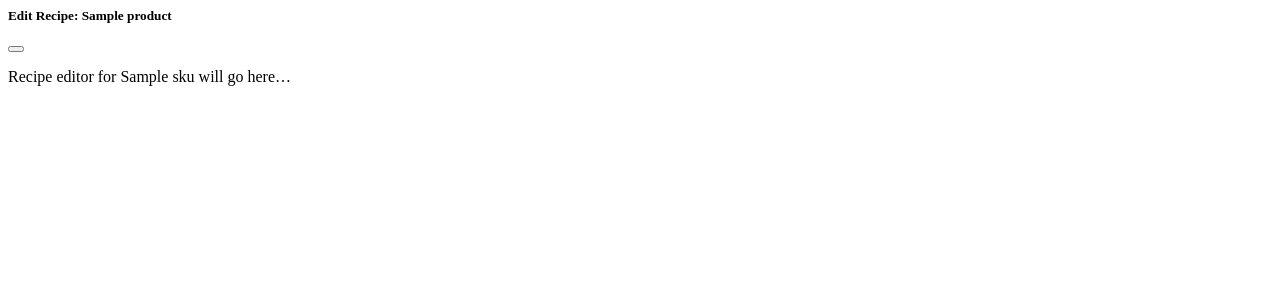
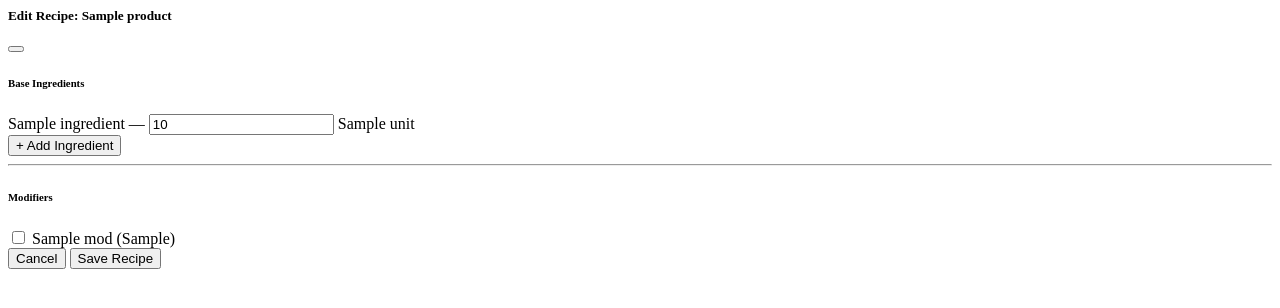
Before and after one commit to mahbam42/mscrInventory, a Django app: template mscrInventory/templates/recipes/edit_recipe_modal.html in a window 1280 px wide. Shown: the top 308 px of the page. Run offline with Django 4.2, Linux system fonts and the light colour scheme; the template is opened without the code that fills it: most values are stand-ins (such as "Sample title", 1, 10 or a date in 2020).

Commit message:
moved to the righrt directory

```diff
--- a/mscrInventory/templates/recipes/edit_recipe_modal.html
+++ b/mscrInventory/templates/recipes/edit_recipe_modal.html
@@ -3,5 +3,50 @@
   <button type="button" class="btn-close" data-bs-dismiss="modal" aria-label="Close"></button>
 </div>
 <div class="modal-body">
-  <p>Recipe editor for {{ product.sku }} will go here…</p>
+  <form
+    hx-post="{% url 'save_recipe' product.id %}"
+    hx-target="#modal-body"
+    hx-swap="outerHTML"
+  >
+    <h6>Base Ingredients</h6>
+    <div id="base-ingredients">
+      {% for item in base_items %}
+        <div class="mb-2">
+          {{ item.ingredient.name }} —
+          <input type="number" name="base_{{ item.id }}_quantity" value="{{ item.quantity }}" step="0.1">
+          {{ item.unit }}
+        </div>
+      {% endfor %}
+      <div class="mt-2">
+        <button type="button" class="btn btn-sm btn-outline-secondary" id="add-base">+ Add Ingredient</button>
+      </div>
+    </div>
+
+    <hr>
+
+    <h6>Modifiers</h6>
+    <div class="row">
+      {% for mod in all_modifiers %}
+        <div class="col-6 col-md-4">
+          <div class="form-check">
+            <input
+              class="form-check-input"
+              type="checkbox"
+              name="modifiers"
+              value="{{ mod.id }}"
+              {% if mod in product_modifiers %}checked{% endif %}
+            >
+            <label class="form-check-label">
+              {{ mod.name }} ({{ mod.get_type_display }})
+            </label>
+          </div>
+        </div>
+      {% endfor %}
+    </div>
+
+    <div class="modal-footer mt-3">
+      <button type="button" class="btn btn-secondary" data-bs-dismiss="modal">Cancel</button>
+      <button type="submit" class="btn btn-primary">Save Recipe</button>
+    </div>
+  </form>
 </div>
```
